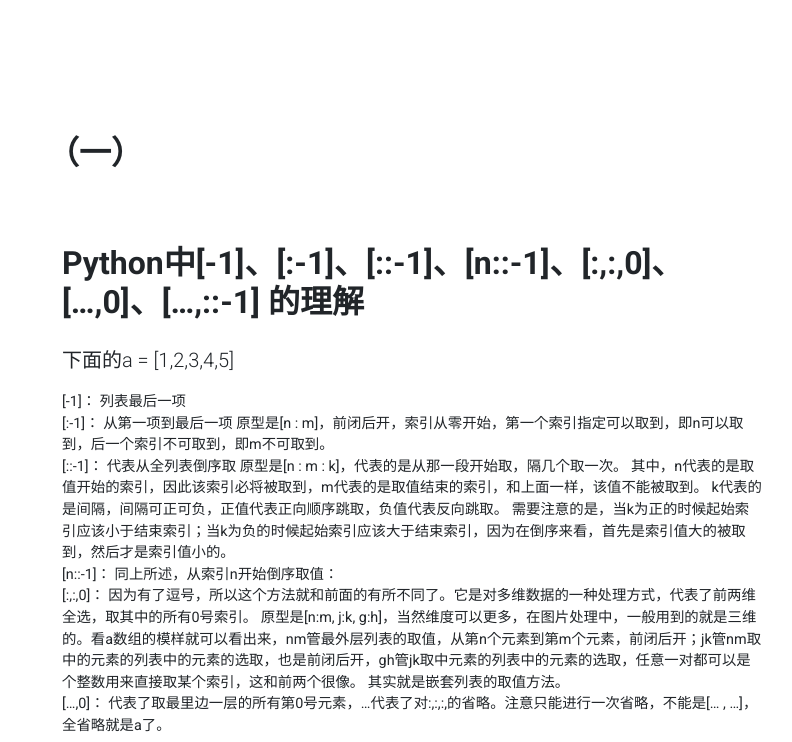
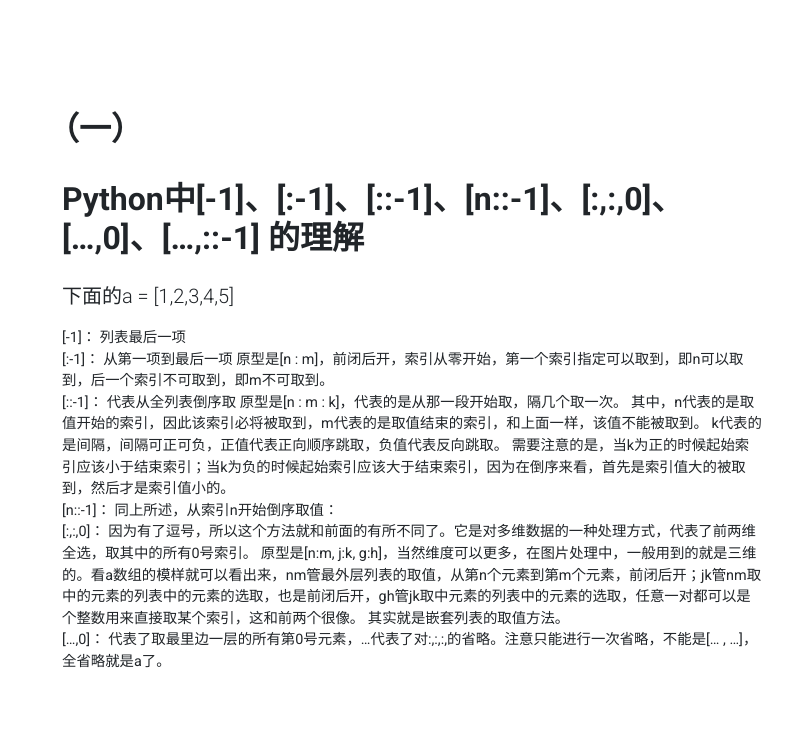
Before and after one commit to kanocyann/website, a plain HTML site: page text.html in a window 1280 px wide. Shown: the part 1314-2056 px from the top of the page, without its empty margins (38-830 px from the left). Drawn offline with Linux system fonts and the light colour scheme.

Commit message:
Add files via upload

```diff
--- a/text.html
+++ b/text.html
@@ -93,8 +93,8 @@
       <div class="container py-5">
         <div class="row">
           <div class="col-lg-8">
-            <h2 class="my-4">（一）</h2>
-            <div class="container py-5">
+            <h2>（一）</h2>
+            <div class="container py-4">
               <h2 class="mb-4">Python中[-1]、[:-1]、[::-1]、[n::-1]、[:,:,0]、[…,0]、[…,::-1] 的理解</h2>
               <p class="lead">下面的a = [1,2,3,4,5]</p>
               <p class="text-small">[-1]： 列表最后一项 </br>[:-1]： 从第一项到最后一项 原型是[n : m]，前闭后开，索引从零开始，第一个索引指定可以取到，即n可以取到，后一个索引不可取到，即m不可取到。</br>[::-1]： 代表从全列表倒序取 原型是[n : m : k]，代表的是从那一段开始取，隔几个取一次。 其中，n代表的是取值开始的索引，因此该索引必将被取到，m代表的是取值结束的索引，和上面一样，该值不能被取到。 k代表的是间隔，间隔可正可负，正值代表正向顺序跳取，负值代表反向跳取。 需要注意的是，当k为正的时候起始索引应该小于结束索引；当k为负的时候起始索引应该大于结束索引，因为在倒序来看，首先是索引值大的被取到，然后才是索引值小的。</br>[n::-1]： 同上所述，从索引n开始倒序取值：</br>[:,:,0]： 因为有了逗号，所以这个方法就和前面的有所不同了。它是对多维数据的一种处理方式，代表了前两维全选，取其中的所有0号索引。 原型是[n:m, j:k, g:h]，当然维度可以更多，在图片处理中，一般用到的就是三维的。看a数组的模样就可以看出来，nm管最外层列表的取值，从第n个元素到第m个元素，前闭后开；jk管nm取中的元素的列表中的元素的选取，也是前闭后开，gh管jk取中元素的列表中的元素的选取，任意一对都可以是个整数用来直接取某个索引，这和前两个很像。 其实就是嵌套列表的取值方法。</br>[…,0]： 代表了取最里边一层的所有第0号元素，…代表了对:,:,:,的省略。注意只能进行一次省略，不能是[… , …]，全省略就是a了。</p>
```
Also changed, not shown: contact.html (+1 -1 lines).
